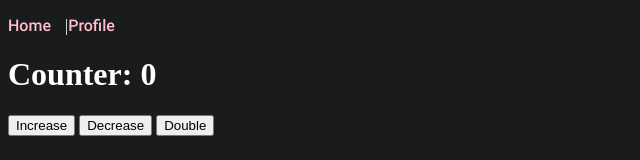
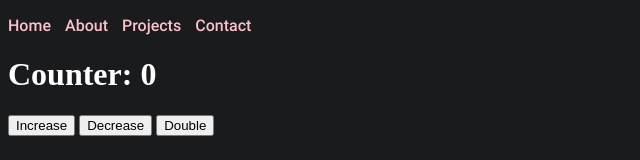
Before and after one commit to xMISSJ/portfolio, a SvelteKit app: page / in a window 1280 px wide. Shown: the top 160 px of the page, without its empty margins (0-640 px from the left). Built offline with nearby package versions, Linux system fonts and the light colour scheme.

Commit message:
feat: added menu items.

```diff
--- a/src/components/menu.svelte
+++ b/src/components/menu.svelte
@@ -1,7 +1,8 @@
 <script lang="ts">
   import Home from "../pages/home.svelte";
-  import Profile from "../pages/profile.svelte";
-  import { base } from "$app/paths";
+  import About from "../pages/about.svelte";
+  import Projects from "../pages/projects.svelte";
+  import Contact from "../pages/contact.svelte";
 
   let activeMenuItem = 1;
 
@@ -13,12 +14,23 @@
       ref: "home",
     },
     {
-      label: "Profile",
-      component: Profile,
+      label: "About",
+      component: About,
       index: 2,
-      ref: "profile",
+      ref: "About",
     },
-    // Add more menu items as needed
+    {
+      label: "Projects",
+      component: Projects,
+      index: 3,
+      ref: "Projects",
+    },
+    {
+      label: "Contact",
+      component: Contact,
+      index: 4,
+      ref: "Contact",
+    },
   ];
 
   function navigateTo(index: number) {
@@ -29,16 +41,17 @@
 <ul id="menu">
   {#each menuItems as menuItem, index}
     <li>
+      <!-- svelte-ignore a11y-no-static-element-interactions -->
+      <!-- svelte-ignore a11y-click-events-have-key-events -->
       <a
         id="menu-link"
-        href=""
         on:click|preventDefault={() => navigateTo(menuItem.index)}
       >
         {menuItem.label}
       </a>
     </li>
     {#if index !== menuItems.length - 1}
-      <span>|</span>
+      <span />
     {/if}
   {/each}
 </ul>
```
Also changed, not shown: src/pages/about.svelte (added), src/pages/contact.svelte (added), src/pages/profile.svelte (deleted), src/pages/projects.svelte (added).
